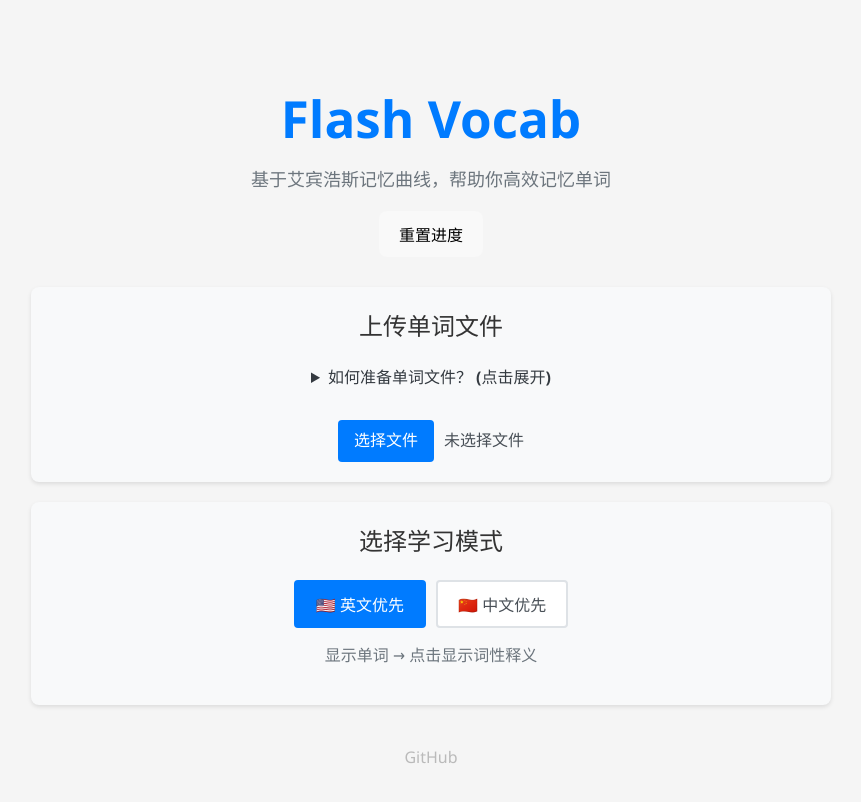
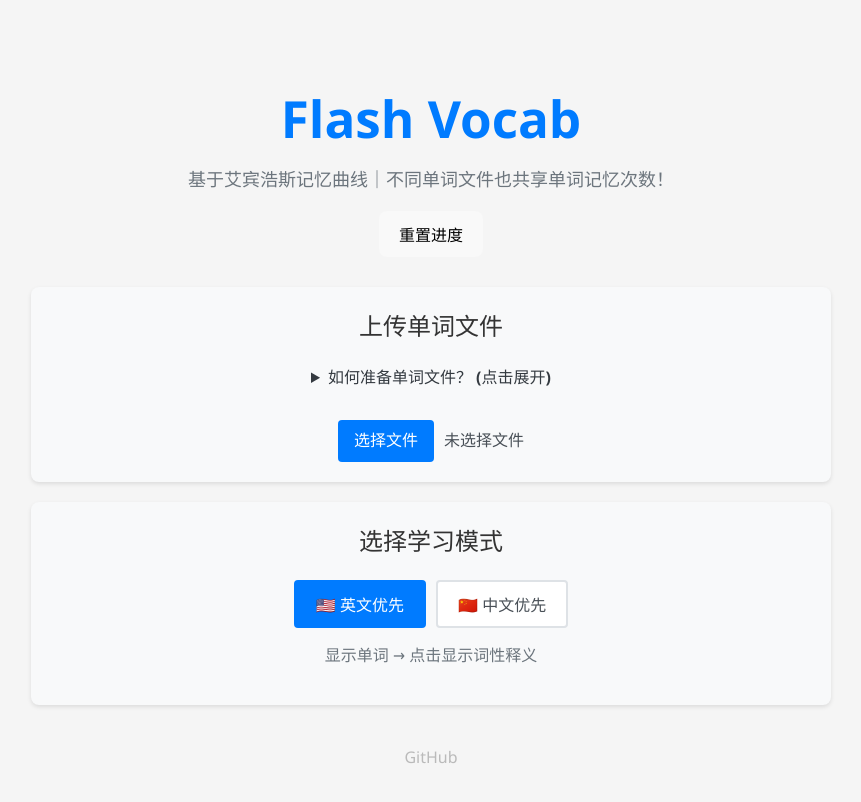
Before and after one commit to Ganzhe2028/Flash-Vocab, a Vue app: page / in a window 1280 px wide. Shown: the top 802 px of the page, without its empty margins (209-1070 px from the left). Built offline with nearby package versions, Linux system fonts and the light colour scheme.

Commit message:
docs: readme

```diff
--- a/src/App.vue
+++ b/src/App.vue
@@ -245,7 +245,7 @@
   <div class="app-container">
     <header>
       <h1>Flash Vocab</h1>
-      <p>基于艾宾浩斯记忆曲线，帮助你高效记忆单词</p>
+      <p>基于艾宾浩斯记忆曲线｜不同单词文件也共享单词记忆次数！</p>
       <button @click="resetProgress" class="reset-btn">重置进度</button>
     </header>
 
```
Also changed, not shown: 1 other file (tests, documents, lock files or other folders).
